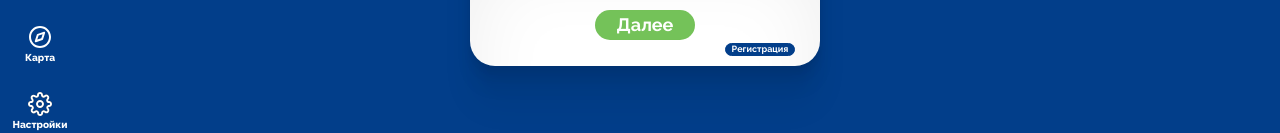
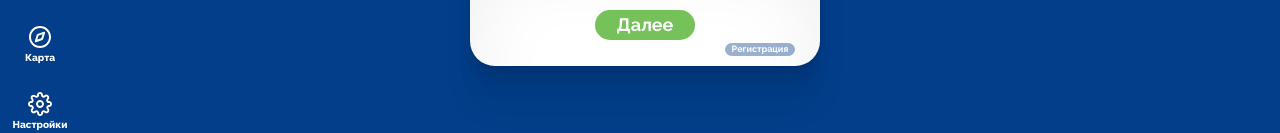
Before and after one commit to Otto-Vector/t-ton-com, a React (Create React App) app: page /login/login in a window 1280 px wide. Shown: the part 438-571 px from the top of the page. Built offline with nearby package versions, Linux system fonts and the light colour scheme.

Commit message:
button upg style

```diff
--- a/src/ui/common/button/button.module.scss
+++ b/src/ui/common/button/button.module.scss
@@ -55,7 +55,12 @@ $btnGreenBorderColor: #74C25980;
   }
 
   &:disabled {
-    opacity: .3;
+    opacity: .4;
+  }
+
+  &:active:disabled {
+    box-shadow: 0 0 6px rgba(red, .8);
+    color: red;
   }
 
   &:focus {
--- a/src/ui/login-section/login-form/login-form.tsx
+++ b/src/ui/login-section/login-form/login-form.tsx
@@ -9,9 +9,8 @@ import {useDispatch, useSelector} from 'react-redux';
 import {getIsAvailableSMSrequest, getIsFetchingAuth} from '../../../selectors/auth-reselect';
 import {Preloader} from '../../common/Preloader/Preloader';
 import {fakeAuthFetching} from '../../../redux/auth-store-reducer';
-import {NavLink} from 'react-router-dom';
+import {useNavigate} from 'react-router-dom';
 import {getRoutesStore} from '../../../selectors/base-reselect';
-
 
 type phoneSubmitType = {
     phone: string | null,
@@ -24,10 +23,16 @@ type OwnProps = {
 
 export const LoginForm: React.FC<OwnProps> = ({onSubmit}) => {
 
+
     const isAvailableSMS = useSelector(getIsAvailableSMSrequest)
     const {register} = useSelector(getRoutesStore)
     const isFetching = useSelector(getIsFetchingAuth)
     const dispatch = useDispatch()
+    const navigate = useNavigate()
+
+    const registerHandleClick = () => {
+        navigate(register)
+    }
 
     const fakeFetch = () => { // @ts-ignore
         dispatch(fakeAuthFetching())
@@ -66,8 +71,8 @@ export const LoginForm: React.FC<OwnProps> = ({onSubmit}) => {
                                                disabled={!isAvailableSMS}
                                             // parse={formatString('9999')}
                                                validate={isAvailableSMS ? composeValidators(required, mustBeNumber) : undefined}
-                                           children={<div
-                                               className={styles.loginForm__smallButton + ' ' + styles.loginForm__smallButton_position}>
+                                               children={<div className={
+                                                   styles.loginForm__smallButton + ' ' + styles.loginForm__smallButton_position}>
                                                    <Button type={'button'}
                                                            disabled={!isAvailableSMS}
                                                            title={'Новый запрос на пароль из SMS'}
@@ -90,13 +95,15 @@ export const LoginForm: React.FC<OwnProps> = ({onSubmit}) => {
                                 </form>
                             )
                         }/>
-                <NavLink className={styles.loginForm__smallButton} to={register}>
+                    <div className={styles.loginForm__smallButton}>
                         <Button type={'button'}
                                 title={'Регистрация в приложении'}
                                 colorMode={'blue'}
+                                disabled={true}
+                                onClick={registerHandleClick}
                                 rounded
                         >Регистрация</Button>
-                </NavLink>
+                    </div>
                 </>}
         </div>
     )
--- a/src/ui/login-section/login-section.module.scss
+++ b/src/ui/login-section/login-section.module.scss
@@ -6,7 +6,6 @@
   width: 100%;
   height: 100%;
   @include flex-center();
-
 }
 
 .authForm {
```
Lines whose indentation alone changed are shown as unchanged.
